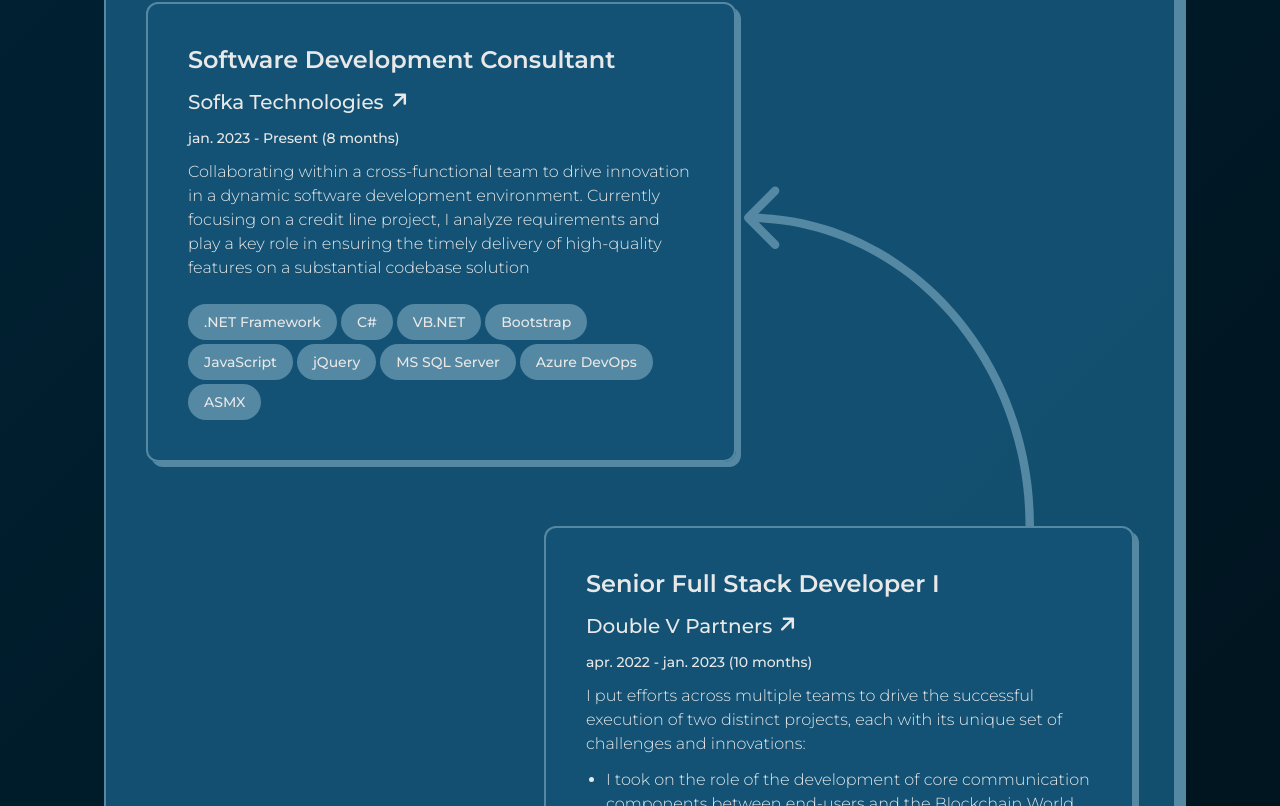
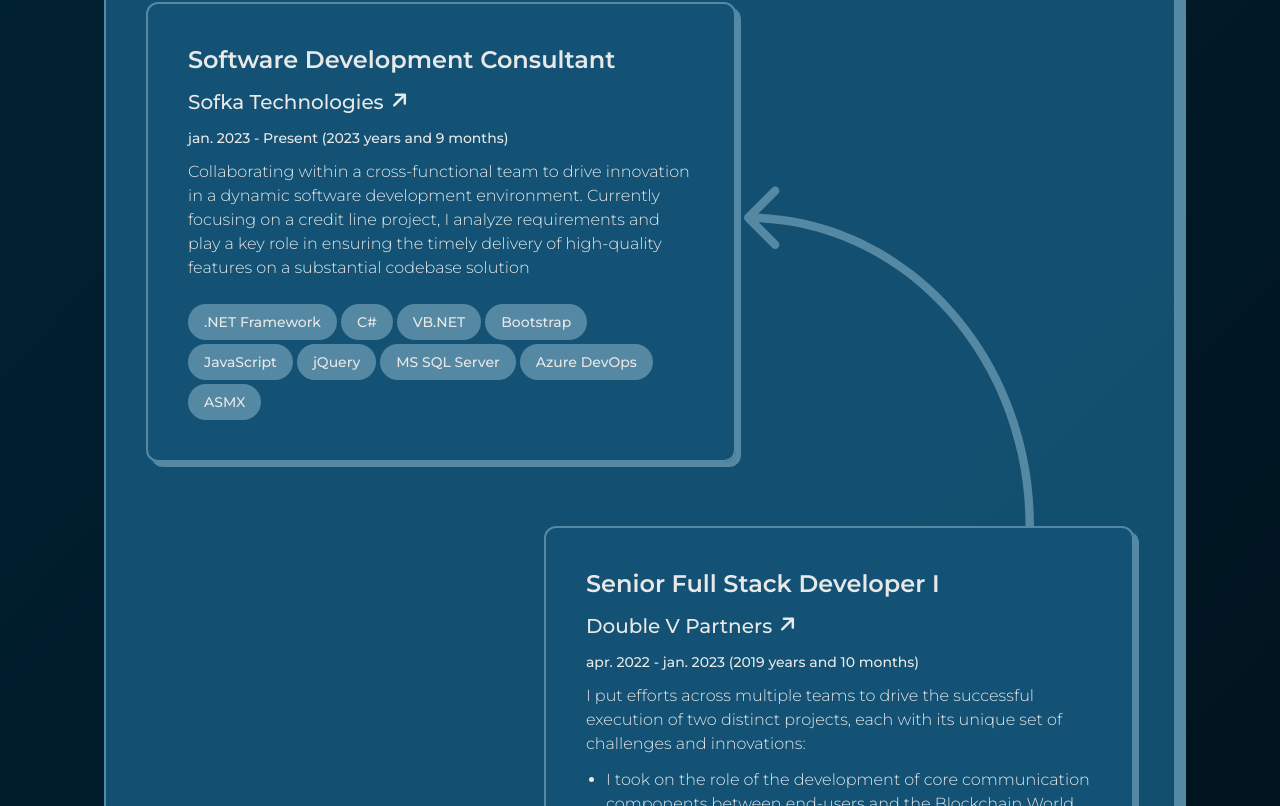
Before and after one commit to pr0mming/bluish-portfolio, a Next.js app: page / in a window 1280 px wide. Shown: the part 3794-4600 px from the top of the page. Built offline with nearby package versions, Linux system fonts and the light colour scheme.

Commit message:
Add change in work time format for Work Experience Cards

```diff
--- a/src/components/ui/experience-card/ExperienceCard.tsx
+++ b/src/components/ui/experience-card/ExperienceCard.tsx
@@ -5,6 +5,7 @@
 
 // Modules
 import ExperienceEntity from '@src/modules/features/pages/experience/domain/ExperienceEntity'
+import getWorkTime from '@src/modules/common/time/getWorkTime'
 
 library.add(faArrowUp)
 
@@ -22,6 +23,8 @@
     details,
     technologies
   } = experience
+
+  const expTimeStr = getWorkTime(time.startDate, time.endDate)
 
   return (
     <div
@@ -58,7 +61,7 @@
           <FontAwesomeIcon icon="arrow-up" className="rotate-45 text-xl" />
         </a>
       </span>
-      <h5 className="font-medium text-sm">{time}</h5>
+      <h5 className="font-medium text-sm">{expTimeStr}</h5>
       <p className="font-light text-sm md:text-base">{description}</p>
       <ul className="list-disc font-light text-sm md:text-base ms-5">
         {details?.map((detail) => (
--- /dev/null
+++ b/src/modules/common/time/getDateFormat.ts
@@ -0,0 +1,10 @@
+const getDateFormat = (date: Date): string => {
+  const shortMonth = date
+    .toLocaleString('default', { month: 'short' })
+    .toLocaleLowerCase()
+  const fullYear = date.getFullYear()
+
+  return `${shortMonth}. ${fullYear.toString()}`
+}
+
+export default getDateFormat
--- /dev/null
+++ b/src/modules/common/time/getTimeFromDates.ts
@@ -0,0 +1,30 @@
+const getTimeFromDates = (startDate: Date, endDate: Date): string => {
+  let yearDiff = endDate.getFullYear() - startDate.getMonth()
+  let monthDiff = endDate.getMonth() - startDate.getMonth() + 1
+
+  if (monthDiff < 0) {
+    yearDiff--
+    monthDiff += 12
+  }
+
+  if (yearDiff === 0 && monthDiff < 1) {
+    return "I'm new here!"
+  } else {
+    let result = ''
+
+    if (yearDiff > 0) {
+      result += yearDiff === 1 ? '1 year' : `${yearDiff} years`
+      if (monthDiff > 0) {
+        result += ' and '
+      }
+    }
+
+    if (monthDiff > 0) {
+      result += monthDiff === 1 ? '1 month' : `${monthDiff} months`
+    }
+
+    return result
+  }
+}
+
+export default getTimeFromDates
--- /dev/null
+++ b/src/modules/common/time/getWorkTime.ts
@@ -0,0 +1,13 @@
+import getDateFormat from './getDateFormat'
+import getTimeFromDates from './getTimeFromDates'
+import isToday from './isToday'
+
+const getWorkTime = (startDate: Date, endDate: Date) => {
+  const startDateStr = getDateFormat(startDate)
+  const endDateStr = !isToday(endDate) ? getDateFormat(endDate) : 'Present'
+  const timeStr = getTimeFromDates(startDate, endDate)
+
+  return `${startDateStr} - ${endDateStr} (${timeStr})`
+}
+
+export default getWorkTime
--- /dev/null
+++ b/src/modules/common/time/isToday.ts
@@ -0,0 +1,7 @@
+const isToday = (date: Date) => {
+  const today = new Date()
+
+  return today.toDateString() === date.toDateString()
+}
+
+export default isToday
--- a/src/modules/features/pages/experience/application/getAllExperience.ts
+++ b/src/modules/features/pages/experience/application/getAllExperience.ts
@@ -8,7 +8,10 @@
         position: 'Software Development Consultant',
         companyName: 'Sofka Technologies',
         companyWebsite: 'https://sofka.com.co',
-        time: 'jan. 2023 - Present (8 months)',
+        time: {
+          startDate: new Date(2023, 0, 1),
+          endDate: new Date()
+        },
         description:
           'Collaborating within a cross-functional team to drive innovation in a dynamic software development environment. Currently focusing on a credit line project, I analyze requirements and play a key role in ensuring the timely delivery of high-quality features on a substantial codebase solution',
         technologies: [
@@ -30,7 +33,10 @@
         position: 'Senior Full Stack Developer I',
         companyName: 'Double V Partners',
         companyWebsite: 'https://doublevpartners.com',
-        time: 'apr. 2022 - jan. 2023 (10 months)',
+        time: {
+          startDate: new Date(2022, 3, 1),
+          endDate: new Date(2023, 0, 1)
+        },
         description:
           'I put efforts across multiple teams to drive the successful execution of two distinct projects, each with its unique set of challenges and innovations:',
         details: [
@@ -56,7 +62,10 @@
         position: 'Ssr. Full Stack Developer II',
         companyName: 'Double V Partners',
         companyWebsite: 'https://doublevpartners.com',
-        time: 'oct. 2021 - mar. 2022 (6 months)',
+        time: {
+          startDate: new Date(2021, 9, 1),
+          endDate: new Date(2022, 2, 1)
+        },
         description:
           'I actively contributed to the success of several diverse projects, showcasing my versatility and technical acumen in delivering impactful solutions:',
         details: [
@@ -85,7 +94,10 @@
         position: 'Backend Developer Engineer',
         companyName: 'Optima Corporation',
         companyWebsite: 'https://optima.net.co',
-        time: 'mar. 2021 - oct. 2021 (8 months)',
+        time: {
+          startDate: new Date(2021, 2, 1),
+          endDate: new Date(2021, 9, 1)
+        },
         description:
           'I undertook pivotal roles in shaping and delivering impactful projects that spanned diverse domains. My technical expertise and commitment to innovation drove successful outcomes, showcasing my ability to collaborate and find solutions even in the face of unexpected challenges:',
         details: [
@@ -113,7 +125,10 @@
         position: 'Software Development Team Coordinator',
         companyName: 'UTAP',
         companyWebsite: 'https://www.utap.edu.co',
-        time: 'jan. 2021 - feb. 2022 (1 year 2 months)',
+        time: {
+          startDate: new Date(2020, 0, 1),
+          endDate: new Date(2021, 1, 1)
+        },
         description:
           'I played a pivotal role in orchestrating the successful execution of multifaceted projects that streamlined academic processes and elevated business operations.',
         details: [
@@ -134,7 +149,10 @@
         position: 'Junior Application Development Analyst',
         companyName: 'UTAP',
         companyWebsite: 'https://www.utap.edu.co',
-        time: 'jan. 2021 - feb. 2022 (1 year 2 months)',
+        time: {
+          startDate: new Date(2017, 5, 1),
+          endDate: new Date(2019, 11, 1)
+        },
         description:
           "I embarked on the first steps of my professional journey, making significant contributions to the university's technological landscape.",
         details: [
--- a/src/modules/features/pages/experience/domain/ExperienceEntity.ts
+++ b/src/modules/features/pages/experience/domain/ExperienceEntity.ts
@@ -3,7 +3,10 @@
   position: string
   companyName: string
   companyWebsite: string
-  time: string
+  time: {
+    startDate: Date
+    endDate: Date
+  }
   description: string
   details?: string[]
   technologies: string[]
--- a/src/modules/features/pages/home/application/getAllFloatingIcons.ts
+++ b/src/modules/features/pages/home/application/getAllFloatingIcons.ts
@@ -37,7 +37,6 @@
         iconPath: '/icons/git-icon.svg',
         position: { left: 10, top: 30 }
       },
-
       {
         iconPath: '/icons/firebase-icon.svg',
         position: { top: 30 }
@@ -58,7 +57,6 @@
         iconPath: '/icons/js-icon.svg',
         position: { left: 20, top: 10 }
       },
-
       {
         iconPath: '/icons/linux-icon.svg',
         position: { right: 20, bottom: 5 }
```
